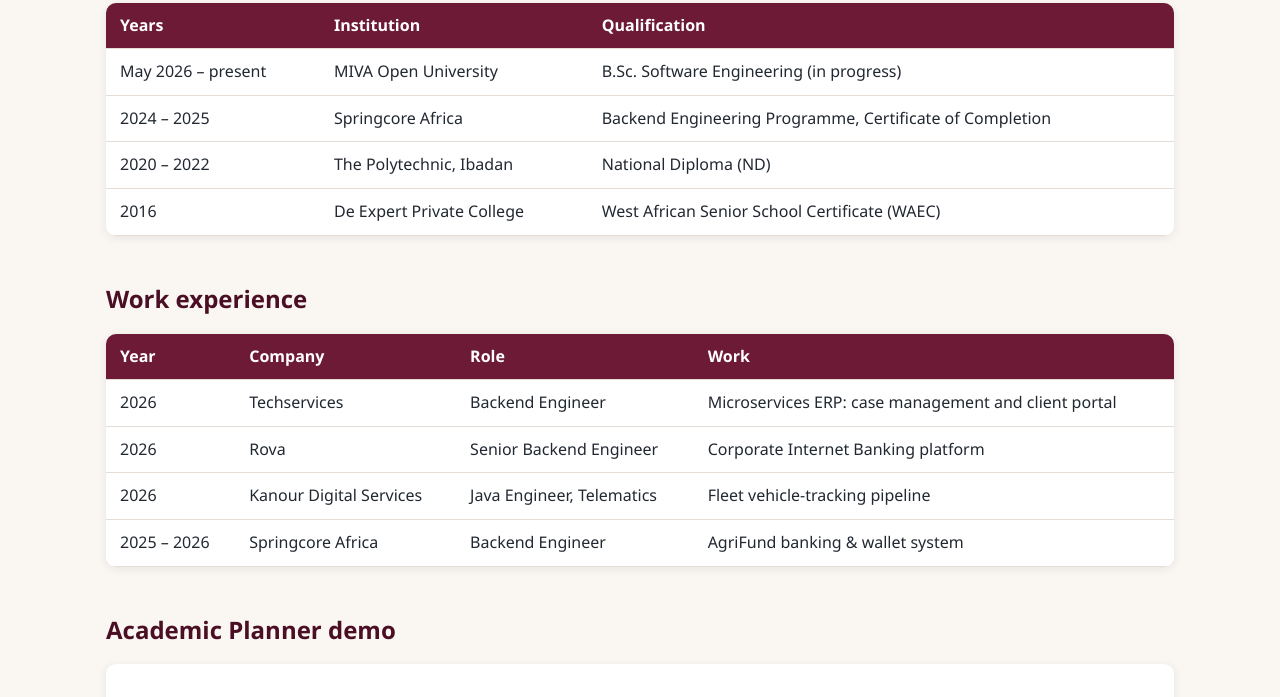
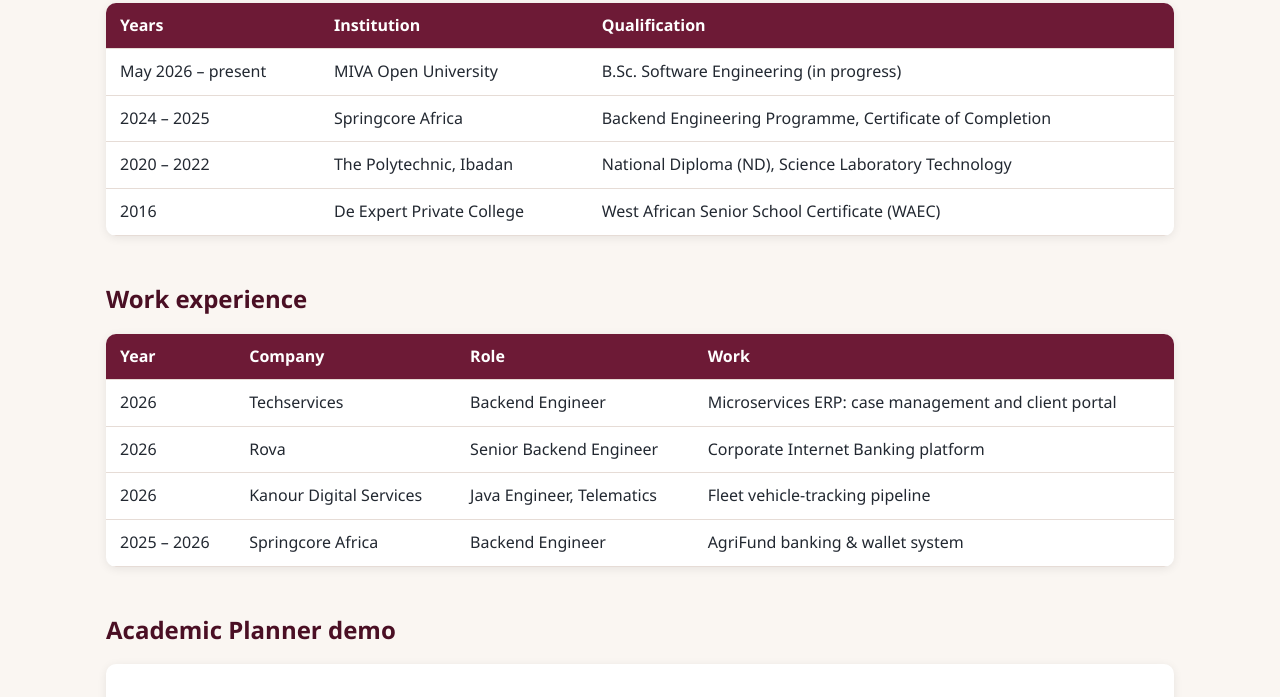
Before and after one commit to Mojolaoluwajoy/student-portfolio, a plain HTML site: page about.html in a window 1280 px wide. Shown: the part 1065-1762 px from the top of the page. Drawn offline with Linux system fonts and the light colour scheme.

Commit message:
Add ND course of study

```diff
--- a/about.html
+++ b/about.html
@@ -75,7 +75,7 @@
         <tbody>
           <tr><td>May 2026 – present</td><td>MIVA Open University</td><td>B.Sc. Software Engineering (in progress)</td></tr>
           <tr><td>2024 – 2025</td><td>Springcore Africa</td><td>Backend Engineering Programme, Certificate of Completion</td></tr>
-          <tr><td>2020 – 2022</td><td>The Polytechnic, Ibadan</td><td>National Diploma (ND)</td></tr>
+          <tr><td>2020 – 2022</td><td>The Polytechnic, Ibadan</td><td>National Diploma (ND), Science Laboratory Technology</td></tr>
           <tr><td>2016</td><td>De Expert Private College</td><td>West African Senior School Certificate (WAEC)</td></tr>
         </tbody>
       </table>
```
